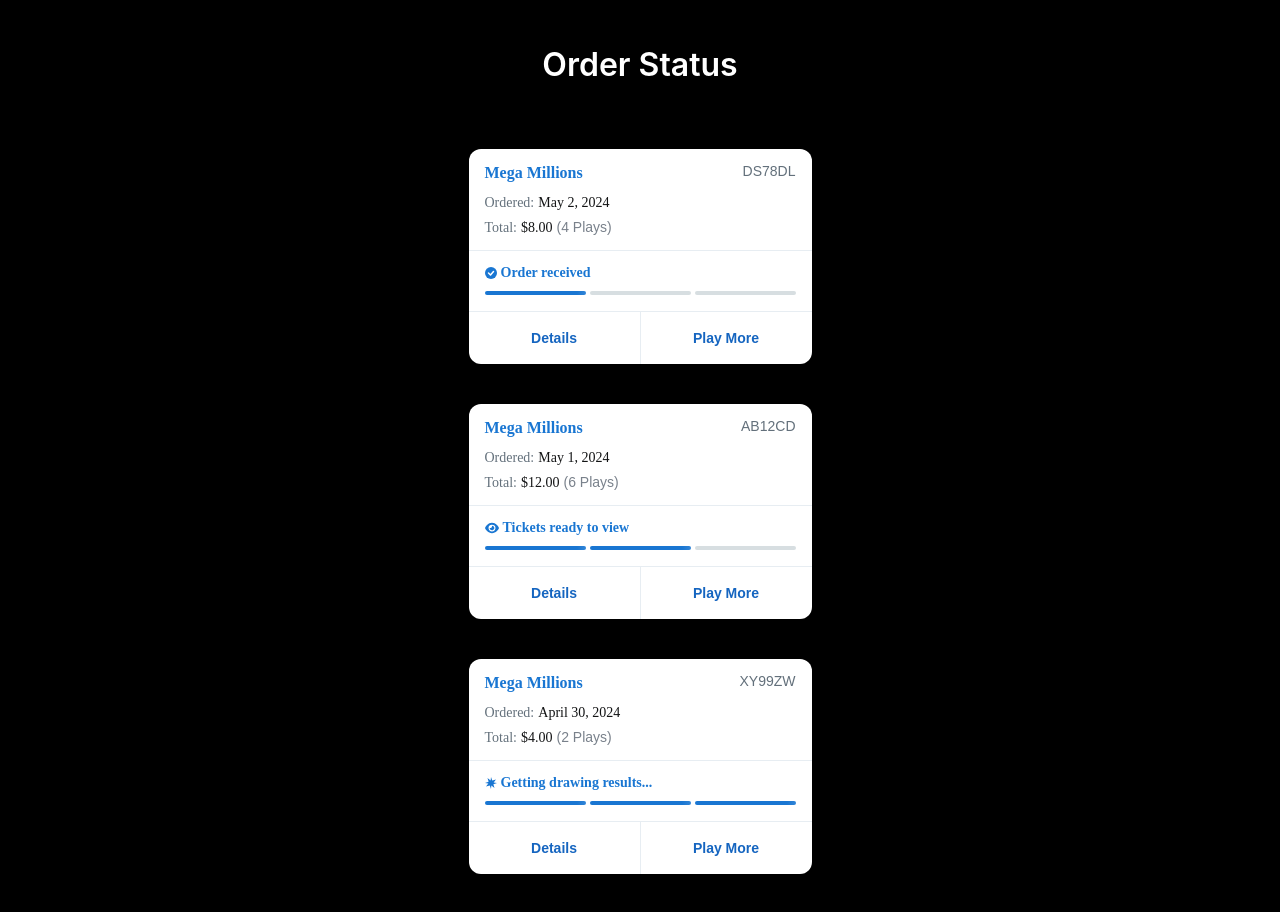
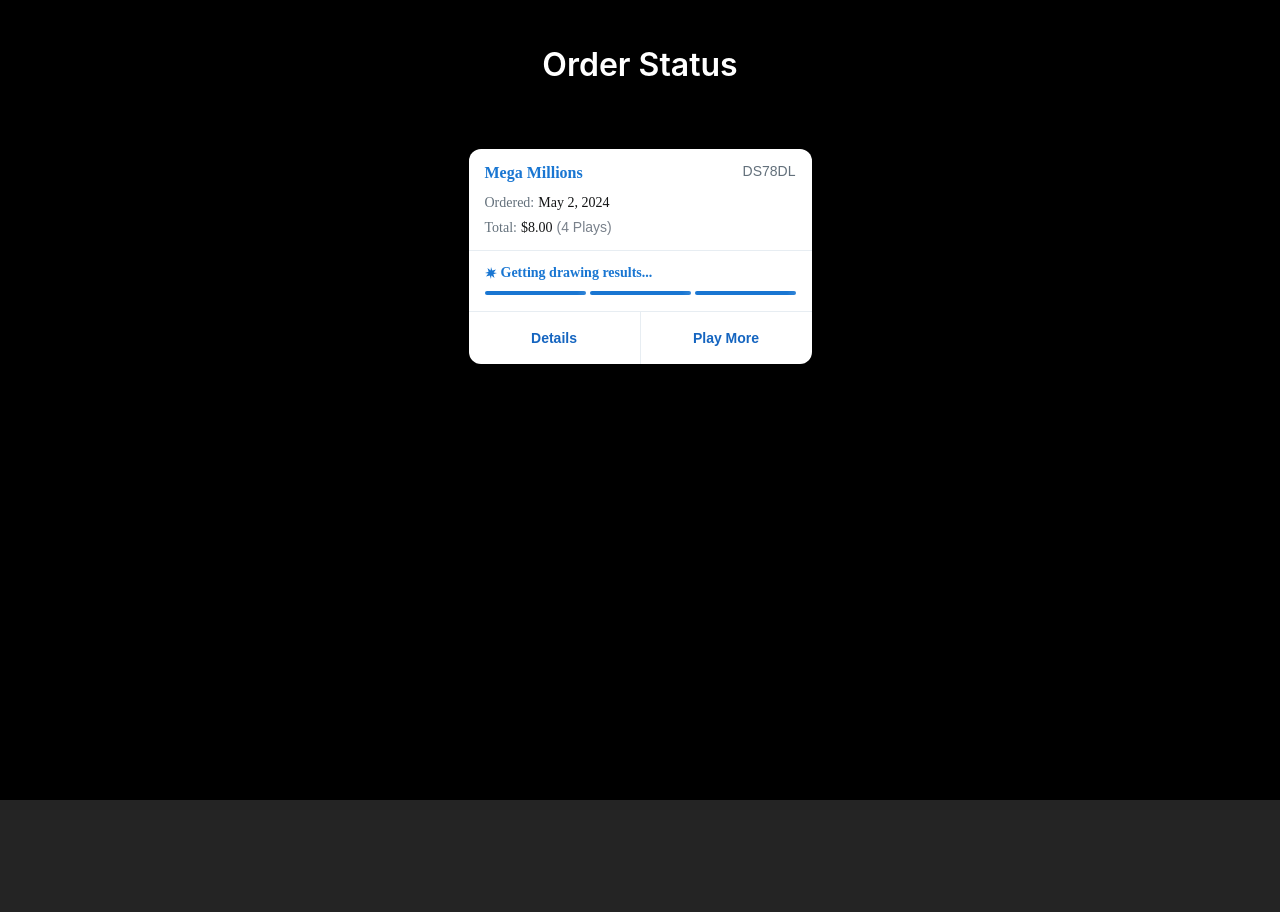
Before and after one commit to dk-drewsully/lottery-components, a React (Vite) app: page / in a window 1280 px wide. After the commit the page ends 800 px from the top, so only its background shows below. Built offline with nearby package versions, Linux system fonts and the light colour scheme.

Commit message:
Show single Mega Millions order progression instead of multiple orders
- Updated to display one order showing the current state progression
- Set to 'getting_results' state to demonstrate the animated sparkle icon
- Changed comment to clarify this shows progression of a single order

```diff
--- a/src/App.tsx
+++ b/src/App.tsx
@@ -3,45 +3,19 @@
 import { LotteryOrder } from './types/lottery';
 import './App.css';
 
-// Sample data - in a real app this would come from props or API
-const sampleOrders: LotteryOrder[] = [
-  {
+// Sample data showing progression of a single Mega Millions order
+const sampleOrder: LotteryOrder = {
   id: 'DS78DL',
   lotteryName: 'Mega Millions',
   orderDate: '2024-05-02',
   totalAmount: 8.00,
   numberOfPlays: 4,
   status: {
-      stage: 'received',
-      message: 'Order received',
-      progress: 33
-    }
-  },
-  {
-    id: 'AB12CD',
-    lotteryName: 'Mega Millions',
-    orderDate: '2024-05-01',
-    totalAmount: 12.00,
-    numberOfPlays: 6,
-    status: {
-      stage: 'ready_to_view',
-      message: 'Tickets ready to view',
-      progress: 66
-    }
-  },
-  {
-    id: 'XY99ZW',
-    lotteryName: 'Mega Millions',
-    orderDate: '2024-04-30',
-    totalAmount: 4.00,
-    numberOfPlays: 2,
-    status: {
     stage: 'getting_results',
     message: 'Getting drawing results...',
     progress: 90
   }
-  }
-];
+};
 
 function App() {
   const handleDetailsClick = (orderId: string) => {
@@ -57,14 +31,11 @@
   return (
     <div className="app">
       <h1 className="app-title">Order Status</h1>
-      {sampleOrders.map((order) => (
       <OrderTrackingCard
-          key={order.id}
-          order={order}
-          onDetailsClick={() => handleDetailsClick(order.id)}
+        order={sampleOrder}
+        onDetailsClick={() => handleDetailsClick(sampleOrder.id)}
         onPlayMoreClick={handlePlayMoreClick}
       />
-      ))}
     </div>
   );
 }
```
Lines whose indentation alone changed are shown as unchanged.
